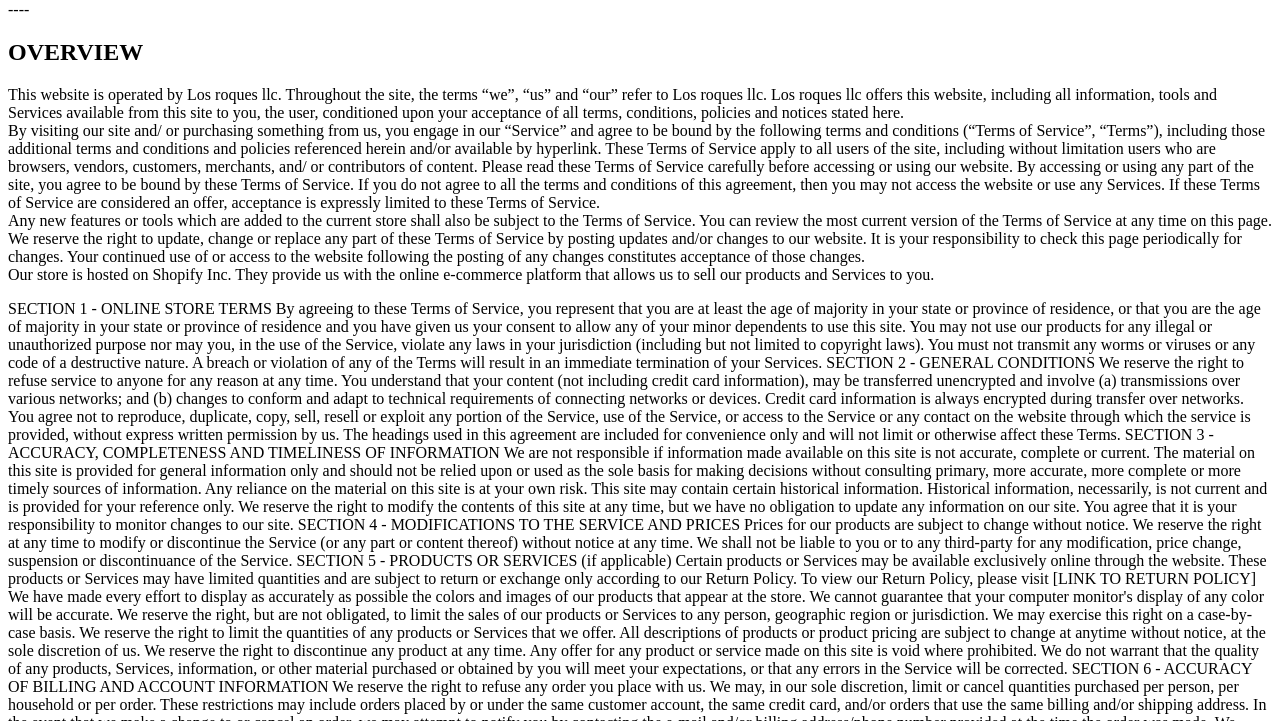
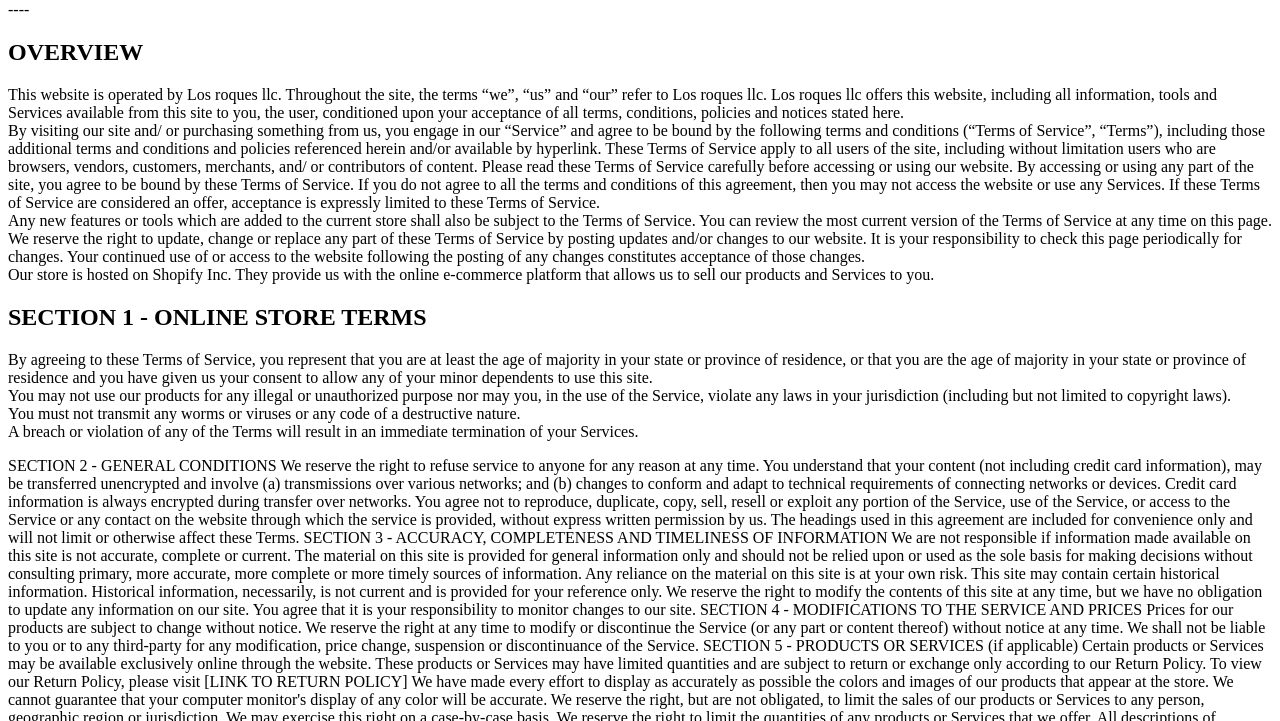
Before and after one commit to DanielB94/terminos, a plain HTML site: page terms.html in a window 1280 px wide. Shown: the part 79-800 px from the top of the page. Drawn offline with Linux system fonts and the light colour scheme.

Commit message:
index.html

```diff
--- a/terms.html
+++ b/terms.html
@@ -15,20 +15,20 @@
 <p>This website is operated by Los roques llc. Throughout the site, the terms “we”, “us” and “our” refer to Los roques llc. Los roques llc offers this website, including all information, tools and Services available from this site to you, the user, conditioned upon your acceptance of all terms, conditions, policies and notices stated here. </br>
 
 By visiting our site and/ or purchasing something from us, you engage in our “Service” and agree to be bound by the following terms and conditions (“Terms of Service”, “Terms”), including those additional terms and conditions and policies referenced herein and/or available by hyperlink. These Terms of Service apply  to all users of the site, including without limitation users who are browsers, vendors, customers, merchants, and/ or contributors of content.
-Please read these Terms of Service carefully before accessing or using our website. By accessing or using any part of the site, you agree to be bound by these Terms of Service. If you do not agree to all the terms and conditions of this agreement, then you may not access the website or use any Services. If these Terms of Service are considered an offer, acceptance is expressly limited to these Terms of Service. <br>
+Please read these Terms of Service carefully before accessing or using our website. By accessing or using any part of the site, you agree to be bound by these Terms of Service. If you do not agree to all the terms and conditions of this agreement, then you may not access the website or use any Services. If these Terms of Service are considered an offer, acceptance is expressly limited to these Terms of Service. </br>
 
-Any new features or tools which are added to the current store shall also be subject to the Terms of Service. You can review the most current version of the Terms of Service at any time on this page. We reserve the right to update, change or replace any part of these Terms of Service by posting updates and/or changes to our website. It is your responsibility to check this page periodically for changes. Your continued use of or access to the website following the posting of any changes constitutes acceptance of those changes. <br>
+Any new features or tools which are added to the current store shall also be subject to the Terms of Service. You can review the most current version of the Terms of Service at any time on this page. We reserve the right to update, change or replace any part of these Terms of Service by posting updates and/or changes to our website. It is your responsibility to check this page periodically for changes. Your continued use of or access to the website following the posting of any changes constitutes acceptance of those changes. </br>
 Our store is hosted on Shopify Inc. They provide us with the online e-commerce platform that allows us to sell our products and Services to you.</p>
 
-SECTION 1 - ONLINE STORE TERMS
+<h2>SECTION 1 - ONLINE STORE TERMS</h2>
 
-By agreeing to these Terms of Service, you represent that you are at least the age of majority in your state or province of residence, or that you are the age of majority in your state or province of residence and you have given us your consent to allow any of your minor dependents to use this site.
+<p>By agreeing to these Terms of Service, you represent that you are at least the age of majority in your state or province of residence, or that you are the age of majority in your state or province of residence and you have given us your consent to allow any of your minor dependents to use this site. </br>
 
-You may not use our products for any illegal or unauthorized purpose nor may you, in the use of the Service, violate any laws in your jurisdiction (including but not limited to copyright laws).
+You may not use our products for any illegal or unauthorized purpose nor may you, in the use of the Service, violate any laws in your jurisdiction (including but not limited to copyright laws). </br>
 
-You must not transmit any worms or viruses or any code of a destructive nature.
+You must not transmit any worms or viruses or any code of a destructive nature. </br>
 
-A breach or violation of any of the Terms will result in an immediate termination of your Services.
+A breach or violation of any of the Terms will result in an immediate termination of your Services.</p>
 
 SECTION 2 - GENERAL CONDITIONS
 
```
